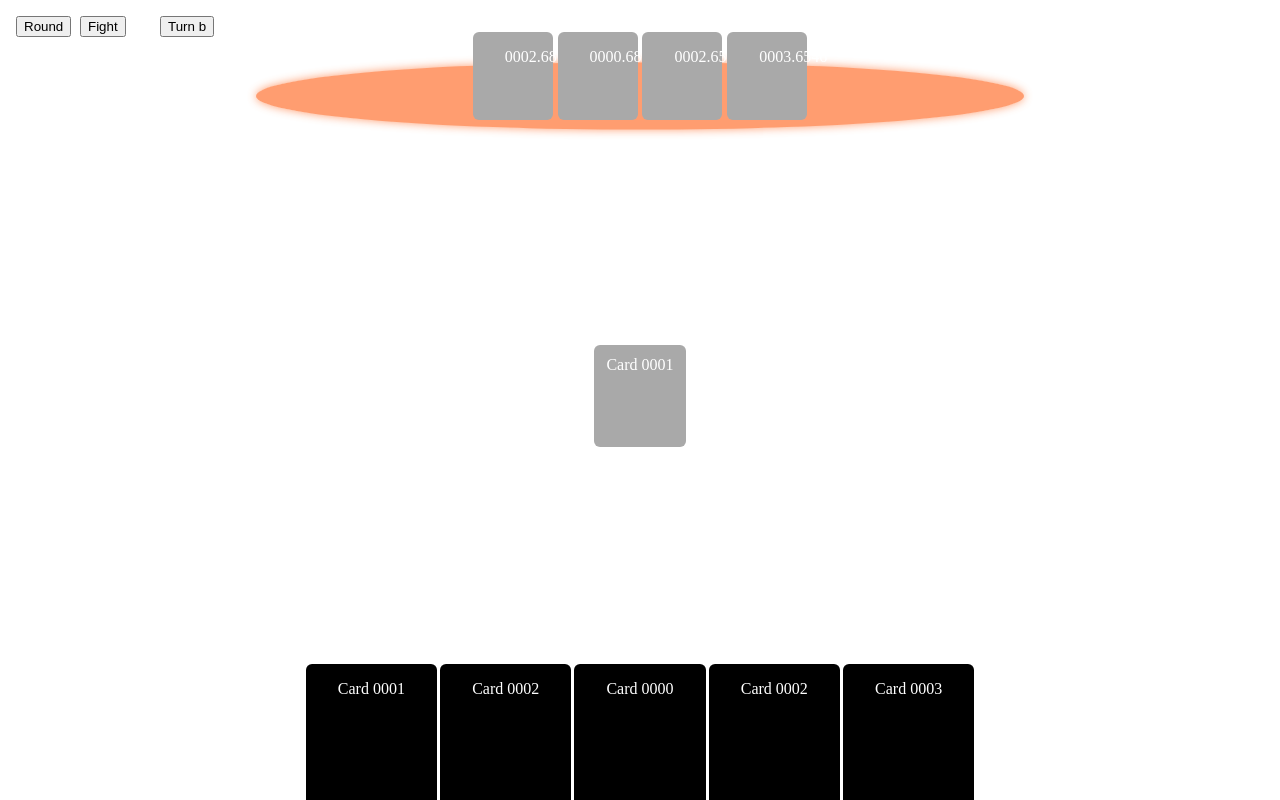
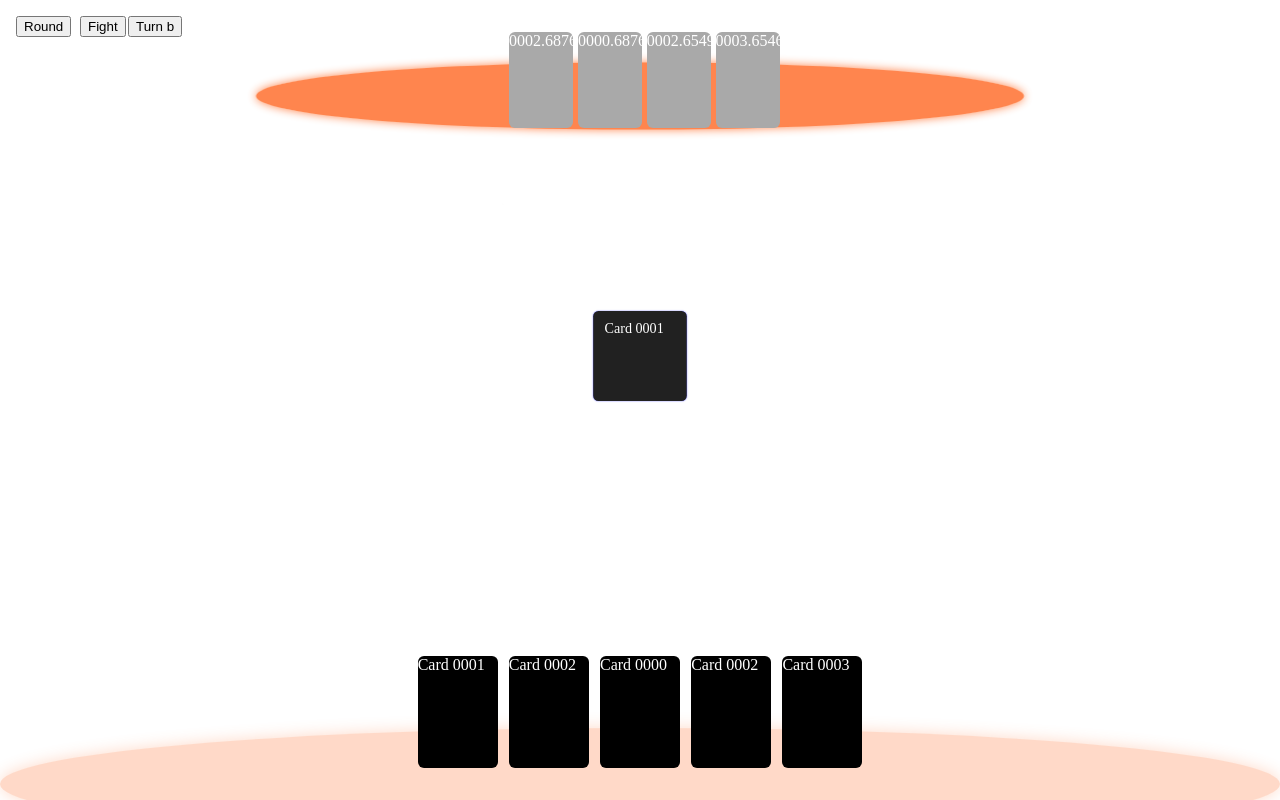
Before and after one commit to Animator55/Card-game-test, a React (Vite) app: page / in a window 1280 px wide. Both pictures are taken after a click on the button "Fight". Built offline with nearby package versions, Linux system fonts and the light colour scheme.

Commit message:
added animations

```diff
--- a/src/App.tsx
+++ b/src/App.tsx
@@ -1,41 +1,7 @@
 import React from "react"
 import './assets/App.css'
-
-type cardsList = {
-  [key:string]: {
-    _id: string
-    name: string
-    image: string
-  }
-}
-
-const cardsD: cardsList = {
-  "0000": {
-    _id: "0000",
-    name: "Card",
-    image: "",
-  },
-  "0001":{
-    _id: "0001",
-    name: "Card",
-    image: "",
-  },
-  "0002":{
-    _id: "0001",
-    name: "Card",
-    image: "",
-  },
-  "0003":{
-    _id: "0003",
-    name: "Card",
-    image: "",
-  },
-  "0004":{
-    _id: "0004",
-    name: "Card",
-    image: "",
-  },
-}
+import Hand from "./Hand"
+import { cardsD } from "./assets/cardsList"
 
 const player = {
   _id: "a"
@@ -72,7 +38,7 @@ const generateRandomEnemyCards = (current: string[], array: string[])=>{
     }
     result = [...result, cardsAv[index]]
   }
-
+  console.log(result)
   return result
 }
 
@@ -89,20 +55,31 @@ export default function App() {
   const [selectedEnemy, setSelEnemy] = React.useState<string[]>([])
   const [fight, activateFight] = React.useState([false, false])
 
-  const clickCard = (card: string)=>{
-    if(!card) return
-    setSelected([...selected, card])
+  const fadeOutTable = ()=>{
+    let cardsInTable = document.querySelectorAll(".card-in-table")
+    let isPlayerTurn = subRound.player === player._id
+    if(cardsInTable.length === 0) return
+    for(let i=0; i<cardsInTable.length; i++) {
+      let isFromPlayer = !cardsInTable[i].classList.contains("enemy")
+
+      cardsInTable[i].classList.add(
+        isPlayerTurn ? isFromPlayer ? "spawn-destroy-vanish" : "destroy-vanish": isFromPlayer ? "destroy-vanish" : "spawn-destroy-vanish"
+      )
+    }
   }
 
   const RenderEnemyCards = ()=>{
     let jsx = []
 
     for(let i=0; i<5; i++) {
-      if(enemyCards[round][i] === "" || selectedEnemy.includes(enemyCards[round][i])) continue
+      if(enemyCards[round][i] === ""
+      || (selectedEnemy.includes(enemyCards[round][i]) && fight[0] && subRound.player === player._id)) continue
+
+      let className = selectedEnemy.includes(enemyCards[round][i]) ? fight[1] ? "card enemy selected vanish" : "card enemy selected" : "card enemy"
 
       jsx.push(
         <div
-          className="card enemy"
+          className={className}
           key={Math.random()}
         >
           {enemyCards[round][i]}
@@ -113,37 +90,13 @@ export default function App() {
     return <div className="hand enemy">{jsx}</div>
   }
 
-  const RenderCards = ()=>{
-    let jsx = []
-
-    for(let i=0; i<5; i++) {
-      if(cards[round][i] === "" || (selected.includes(cards[round][i]) && fight[1] && subRound.player === enemy._id)) continue
-
-      let className = selected.includes(cards[round][i]) ? fight[0] ? "card selected vanish" : "card selected" : "card"
-
-      let card = cards[round][i].split(".")[0]
-      jsx.push(
-        <div
-          className={className}
-          onClick={()=>{clickCard(cards[round][i])}}
-          key={Math.random()}
-          style={{pointerEvents: subRound.player === player._id ? "all" : "none"}}
-        >
-          {cardsD[card].name + " " + card}
-        </div>
-      )
-    }
-
-    return <div className="hand player">{jsx}</div>
-  }
-
   const RenderTable = ()=>{
     return <section className="table">
       <div className="enemy-table">
         {fight[1] && selectedEnemy.length !== 0 && selectedEnemy.map(card=>{
           let card_id = card.split(".")[0]
           return <div
-            className="card card-in-table enemy"
+            className="card card-in-table enemy spawn-vanish"
             key={Math.random()}
           >
             {cardsD[card_id].name + " " + card_id}
@@ -154,7 +107,7 @@ export default function App() {
         {fight[0] && selected.length !== 0 && selected.map(card=>{
           let card_id = card.split(".")[0]
           return <div
-            className="card card-in-table"
+            className="card card-in-table spawn-vanish"
             key={Math.random()}
           >
             {cardsD[card_id].name + " " + card_id}
@@ -178,15 +131,17 @@ export default function App() {
   }, [subRound])
 
   React.useEffect(()=>{
-    if(fight[0] && !fight[1]) setTimeout(()=>{ // defense bot
-      console.log("confirm battle ia")
-      activateFight([true, true])
-      setSelEnemy(generateRandomEnemyCards(selectedEnemy, enemyCards[round]))
+    if(fight[0] && !fight[1]) {
       setSubRound({index: subRound.index, player: enemy._id})
-    }, 2000)
+      setTimeout(()=>{ // defense bot
+        console.log("confirm battle ia")
+        activateFight([true, true])
+        setSelEnemy(generateRandomEnemyCards(selectedEnemy, enemyCards[round]))
+      }, 2000)
+    }
 
     else if(fight[0] && fight[1]) {
-
+      fadeOutTable()
 
       setTimeout(()=>{// result
         console.log("final fight")
@@ -201,7 +156,7 @@ export default function App() {
         setSelected([])
         setSelEnemy([])
         setSubRound({index: subRound.index + 1, player: subRound.player })
-      }, 2000)
+      }, 2500)
     }
 
     // attack bot
@@ -210,15 +165,22 @@ export default function App() {
       activateFight([false, true])
       setSelEnemy(generateRandomEnemyCards(selectedEnemy, enemyCards[round]))
       setSubRound({index: subRound.index, player: player._id})
-    }, 2000)
+    }, 1000)
   }, [fight])
 
   return <main data-turn={subRound.player === player._id ? "0" : "1"}>
     <RenderEnemyCards/>
     <RenderTable/>
-    <RenderCards />
+    <Hand
+      confirm={(sel: string[])=>{setSelected(sel); activateFight([true, fight[1]])}}
+      player={player}
+      enemy={enemy}
+      subRound={subRound}
+      fight={fight}
+      currentCards={cards[round]}
+      selectedReal={selected}
+    />
     <button className="fixed-b" onClick={()=>{setRound(round + 1)}}>Round</button>
-    <button className="fixed-b-2" onClick={()=>{activateFight([true, fight[1]])}}>Fight</button>
-    <button className="fixed-b-2" style={{left: "10rem"}}>Turn {subRound.player}</button>
+    <button className="fixed-b-2" style={{left: "8rem"}}>Turn {subRound.player}</button>
   </main>
 }
--- /dev/null
+++ b/src/Hand.tsx
@@ -0,0 +1,49 @@
+import React from 'react'
+import { cardsD } from './assets/cardsList'
+
+type Props = {
+    player: {_id: string}
+    enemy: {_id: string}
+    currentCards: string[]
+    subRound: {index: number, player: string}
+    fight: boolean[]
+    confirm: Function
+    selectedReal: string[]
+}
+
+export default function Hand({confirm, player, enemy, currentCards, subRound, fight, selectedReal}: Props) {
+    const [selected, setSelected] = React.useState<string[]>([])
+
+
+    const clickCard = (card: string)=>{
+        if(!card) return
+
+        if(!selected.includes(card)) setSelected([...selected, card])
+        else setSelected(selected.filter((item=>{return item !== card})))
+    }
+
+    let jsx = []
+
+    for(let i=0; i<5; i++) {
+      if(currentCards[i] === "" || (selectedReal.includes(currentCards[i]) && fight[1] && subRound.player === enemy._id)) continue
+
+      let className = selectedReal.includes(currentCards[i]) || selected.includes(currentCards[i]) ? fight[0] ? "card selected vanish" : "card selected" : "card"
+
+      let card = currentCards[i].split(".")[0]
+      jsx.push(
+        <div
+          className={className}
+          onClick={()=>{clickCard(currentCards[i])}}
+          key={Math.random()}
+          style={{pointerEvents: subRound.player === player._id ? "all" : "none"}}
+        >
+          {cardsD[card].name + " " + card}
+        </div>
+      )
+    }
+
+    return <div className="hand player">
+        <button className="fixed-b-2" onClick={()=>{confirm(selected);setSelected([])}}>Fight</button>
+        {jsx}
+    </div>
+}
--- a/src/assets/App.css
+++ b/src/assets/App.css
@@ -23,7 +23,7 @@ main {
   color: white;
   border-radius: 6px;
   height: 7rem;
-  padding: 1rem 2rem;
+  width: 5rem;
   transform-origin: bottom;
   position: relative;
 }
@@ -40,19 +40,44 @@ main {
 .card.vanish {
   margin: auto 0;
   pointer-events: none;
-  animation: vanish 1.5s 0.1s forwards;
+  animation: vanish 1s 0.1s forwards;
   transform-origin: center;
 }
 
 @keyframes vanish {
-  50% {
+  30% {
     border-radius: 100%;
     background-color: blue;
     box-shadow: 0 0 5px blue;
     scale: 0.2;
+    width: 5rem;
   }
   100% {
+    width: 0rem;
+    top: -10rem;
     scale: 0;
+    rotate: 500deg;
+  }
+}
+.card.enemy.vanish {
+  margin: auto 0;
+  animation: vanish-enemy 1s 0.1s forwards;
+  transform-origin: center;
+}
+
+@keyframes vanish-enemy {
+  30% {
+    border-radius: 100%;
+    background-color: blue;
+    box-shadow: 0 0 5px blue;
+    scale: 0.2;
+    width: 4.5rem;
+  }
+  100% {
+    width: 0rem;
+    top: 8rem;
+    scale: 0;
+    rotate: 500deg;
   }
 }
 
@@ -68,11 +93,78 @@ main {
   background-color: darkgray;
 }
 
+.spawn-vanish {
+  animation: spawn-vanish 1s .5s forwards;
+  transform-origin: center;
+  scale: 0;
+}
+
+@keyframes spawn-vanish {
+  80% {
+    scale: 1.1;
+    border-radius: 6px;
+    background-color: black;
+    color: white;
+    box-shadow: 0 0 2px blue;
+  }
+  100% {
+    scale: 1;
+    box-shadow: 0 0 0px blue;
+  }
+}
+.destroy-vanish {
+  animation: destroy-vanish 2s 1.5s forwards;
+  transform-origin: center;
+  scale: 1;
+}
+
+@keyframes destroy-vanish {
+  30% {
+    border-radius: 100%;
+    background-color: blue;
+    box-shadow: 0 0 5px blue;
+    scale: 0.2;
+  }
+  100% {
+    scale: 0;
+  }
+}
+
+.spawn-destroy-vanish {
+  animation: spawn-destroy-vanish 2s .5s forwards;
+  transform-origin: center;
+  scale: 0;
+}
+
+@keyframes spawn-destroy-vanish {
+  40% {
+    scale: 1.1;
+    border-radius: 6px;
+    background-color: black;
+    color: white;
+    box-shadow: 0 0 2px blue;
+  }
+  50% {
+    scale: 1;
+    box-shadow: 0 0 0px blue;
+  }
+  80% {
+    border-radius: 100%;
+    background-color: blue;
+    box-shadow: 0 0 5px blue;
+    scale: 0.2;
+  }
+  100% {
+    scale: 0;
+  }
+}
+
 /***/
 
 .enemy-table, .player-table {
   display: flex;
   gap: 0.5rem;
+  min-height: 5rem;
 }
 
 .hand.enemy {
@@ -88,8 +180,8 @@ main {
   background-color: darkgray;
   color: white;
   border-radius: 6px;
-  height: 3.5rem;
-  width: 1rem;
+  height: 6rem;
+  width: 4rem;
   position: relative;
 }
 .card.enemy:hover {
@@ -119,9 +211,9 @@ main {
   gap: 0.5rem;
 }
 
-.table::after {
+.table::before {
   content: "";
-  opacity: 0.8;
+  opacity: 0.3;
   background-color: #ff854d;
   border-radius: 50%;
   width: 100%;
@@ -129,15 +221,35 @@ main {
   box-shadow: 0 0px 1rem #ff854d;
   position: absolute;
 }
+.table::after {
+  content: "";
+  opacity: 0.3;
+  background-color: #ff854d;
+  border-radius: 50%;
+  width: 100%;
+  height: 7rem;
+  box-shadow: 0 0px 1rem #ff854d;
+  position: absolute;
+  animation: fadeIn 1s forwards;
+}
 
-main[data-turn="0"] .table::after {
+@keyframes fadeIn {
+  from {
+    opacity: 0.3;
+  }
+  to {
+    opacity: 1;
+  }
+}
+
+main[data-turn="0"] .table::after, main[data-turn="1"] .table::before {
   bottom: -2.5rem;
 }
-main[data-turn="1"] .hand.player {
+/* main[data-turn="1"] .hand.player {
   gap: 0.2rem;
   bottom: -0.5rem;
-}
-main[data-turn="1"] .table::after {
+} */
+main[data-turn="1"] .table::after, main[data-turn="0"] .table::before {
   top: 2.5rem;
   scale: 0.6;
 }
--- /dev/null
+++ b/src/assets/cardsList.ts
@@ -0,0 +1,36 @@
+
+type cardsList = {
+    [key: string]: {
+        _id: string
+        name: string
+        image: string
+    }
+}
+
+export const cardsD: cardsList = {
+    "0000": {
+        _id: "0000",
+        name: "Card",
+        image: "",
+    },
+    "0001": {
+        _id: "0001",
+        name: "Card",
+        image: "",
+    },
+    "0002": {
+        _id: "0001",
+        name: "Card",
+        image: "",
+    },
+    "0003": {
+        _id: "0003",
+        name: "Card",
+        image: "",
+    },
+    "0004": {
+        _id: "0004",
+        name: "Card",
+        image: "",
+    },
+}
```
